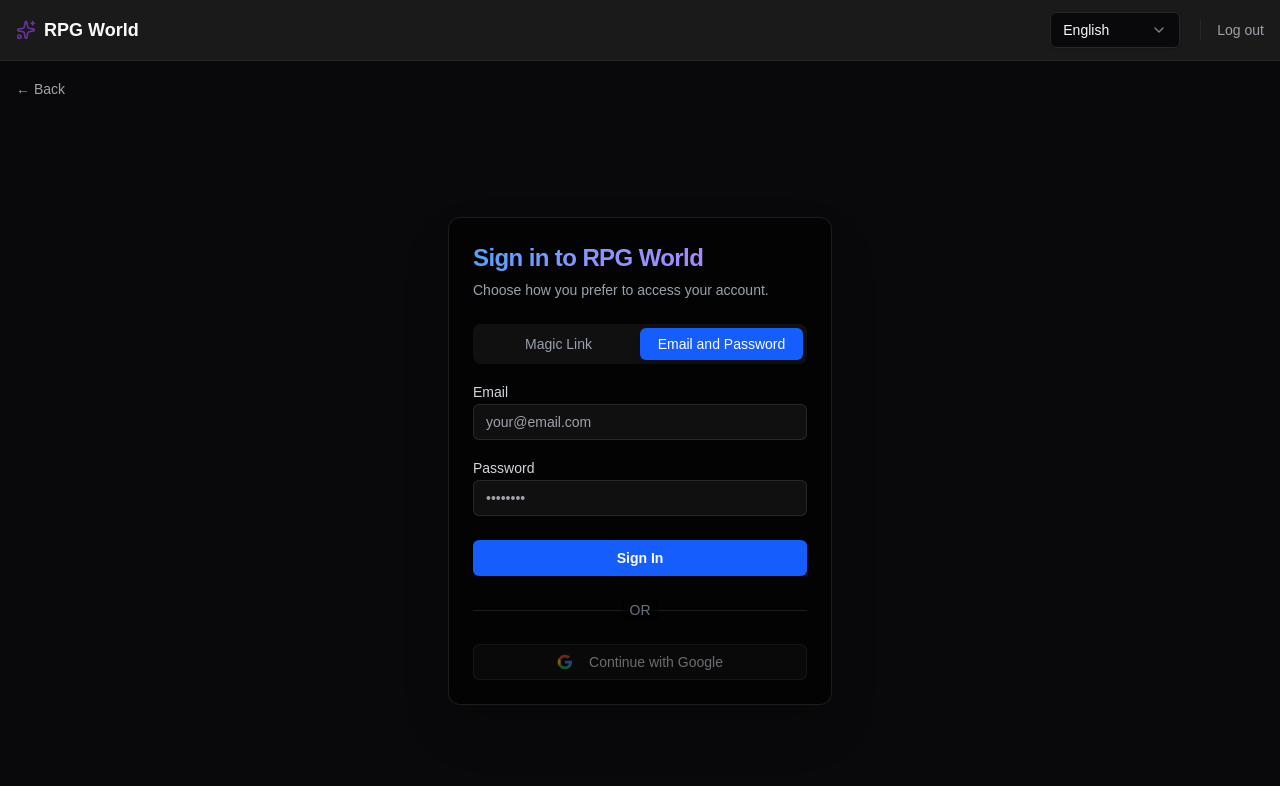
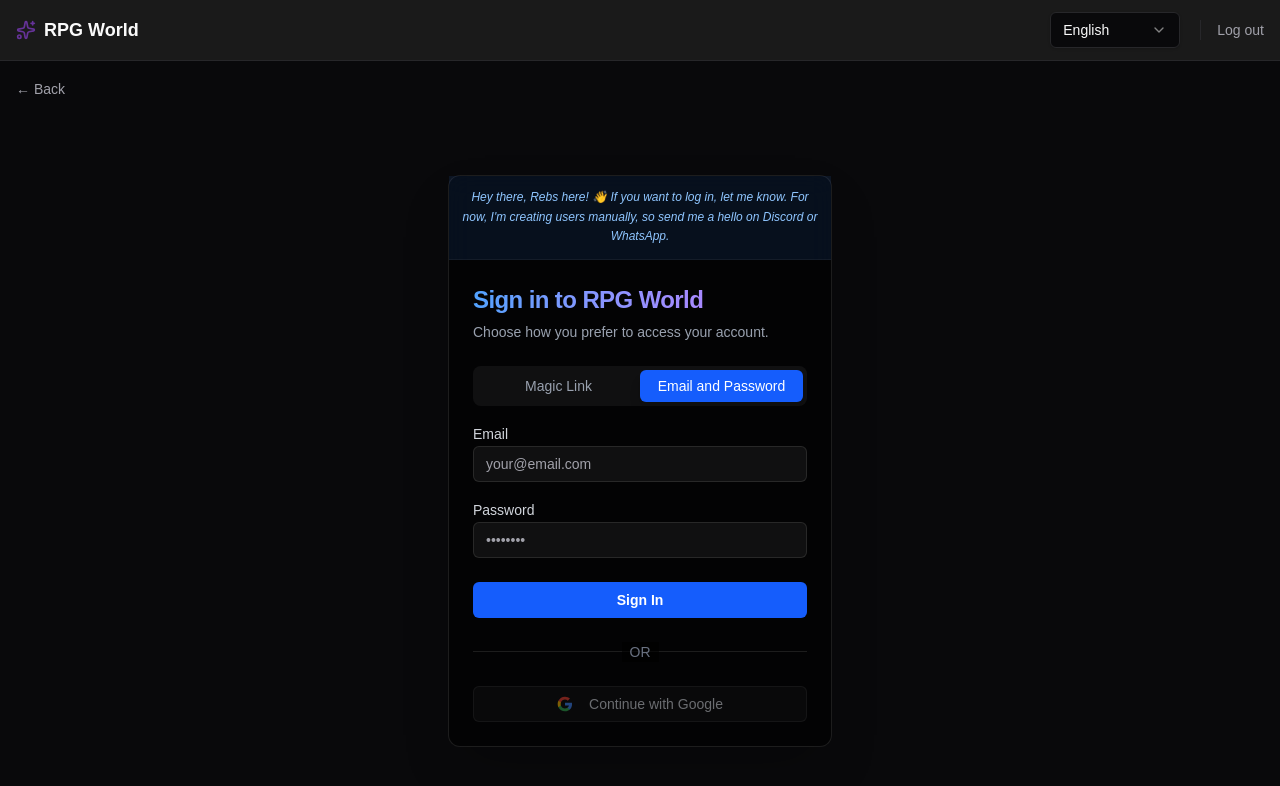
Before and after one commit to rebecamorais/rpg-world, a Next.js app: page /login in a window 1280 px wide. Shown: the top 786 px of the page. Built offline with nearby package versions, Linux system fonts and the light colour scheme; no server answers.

Commit message:
feat: Add a manual registration notice to the login form with corresponding translations.

```diff
--- a/messages/en.json
+++ b/messages/en.json
@@ -19,6 +19,7 @@
   "login": {
     "title": "Sign in to RPG World",
     "subtitle": "Choose how you prefer to access your account.",
+    "manualRegistrationNotice": "Hey there, Rebs here! 👋 If you want to log in, let me know. For now, I'm creating users manually, so send me a hello on Discord or WhatsApp.",
     "magicLinkTab": "Magic Link",
     "passwordTab": "Email and Password",
     "emailLabel": "Email",
--- a/messages/pt.json
+++ b/messages/pt.json
@@ -19,6 +19,7 @@
   "login": {
     "title": "Entrar no RPG World",
     "subtitle": "Escolha como prefere acessar sua conta.",
+    "manualRegistrationNotice": "Oi gente, Rebs aqui! 👋 Se você quer fazer login me avisa, por enquanto estou criando usuários manualmente. Me manda um alô no Discord ou WhatsApp.",
     "magicLinkTab": "Link Mágico",
     "passwordTab": "E-mail e Senha",
     "emailLabel": "E-mail",
--- a/src/frontend/components/LoginForm.tsx
+++ b/src/frontend/components/LoginForm.tsx
@@ -89,6 +89,11 @@
 
   return (
     <Card className="mx-auto w-full max-w-sm border-white/10 bg-black/60 shadow-2xl backdrop-blur-md">
+      <div className="border-b border-white/5 bg-blue-500/10 p-3 italic">
+        <p className="text-center text-xs leading-relaxed text-blue-300">
+          {t('manualRegistrationNotice')}
+        </p>
+      </div>
       <CardHeader>
         <CardTitle className="bg-gradient-to-r from-blue-400 to-purple-400 bg-clip-text text-2xl font-bold text-transparent">
           {t('title')}
```
